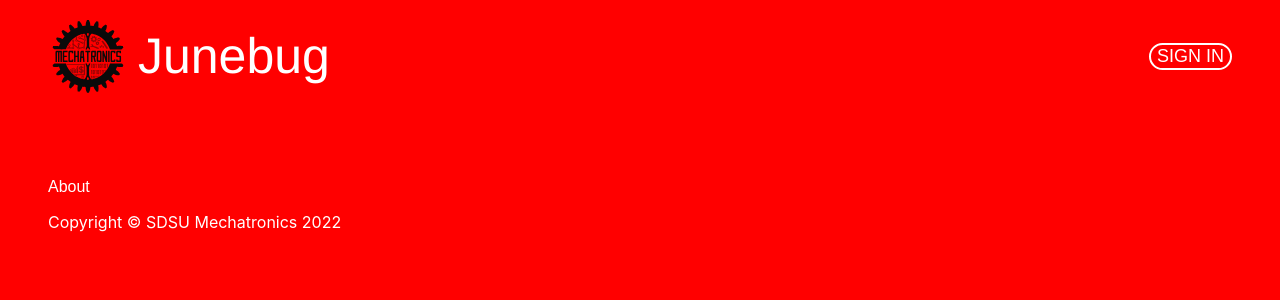
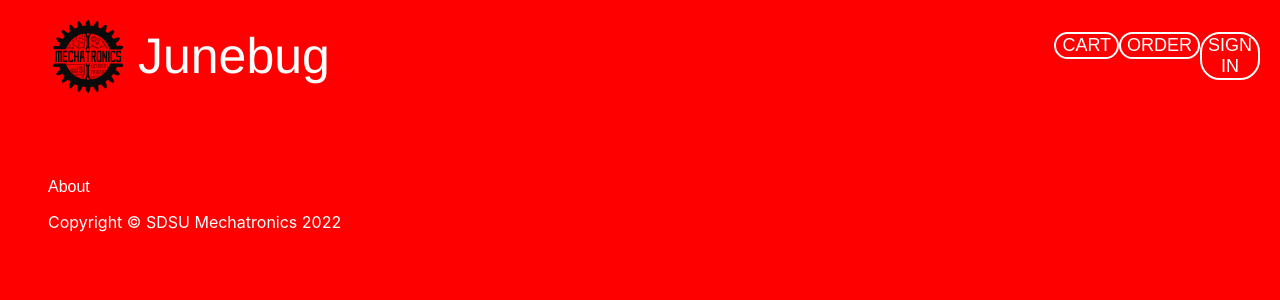
Before and after one commit to Mechatronics-SDSU/Junebug_website, a React (Create React App) app in the folder my-app/: page /cart in a window 1280 px wide. Shown: the top 300 px of the page. Built offline with nearby package versions, Linux system fonts and the light colour scheme.

Commit message:
Create react files for cart page and order page

```diff
--- a/my-app/src/App.jsx
+++ b/my-app/src/App.jsx
@@ -6,6 +6,8 @@ import {
   Home,
   Footer,
   Login,
+  Order,
+  Cart,
 } from "./components";
 
 
@@ -18,6 +20,8 @@ function App() {
           <Route path="/" element={<Home />} />
           <Route path="/about" element={<About />} />
           <Route path="/login" element={<Login />} />
+          <Route path="/order" element={<Order />} />
+          <Route path="/cart" element={<Cart />} />
         </Routes>
       </div>
       <Footer />
--- a/my-app/src/components/Button/Button.jsx
+++ b/my-app/src/components/Button/Button.jsx
@@ -3,7 +3,7 @@ import "./button.css";
 
 function Button (props) {
     return (
-        <Link to='/login' className="btn-container">
+        <Link to={props.route} className="btn-container">
             <button className="btn">{props.name}</button>
         </Link>
     );
--- a/my-app/src/components/Navbar/Navbar.jsx
+++ b/my-app/src/components/Navbar/Navbar.jsx
@@ -12,8 +12,9 @@ function Navbar() {
           <text className="navbar-logo-text">Junebug</text>
         </NavLink>
         <div className="navbar-btn">
-          <Button name="SIGN IN">
-          </Button>
+          <Button name="CART" route="/cart"/>
+          <Button name="ORDER" route="/order"/>
+          <Button name="SIGN IN" route="/login"/>
         </div>
       </div>
     </nav>
--- a/my-app/src/components/Navbar/navbar.css
+++ b/my-app/src/components/Navbar/navbar.css
@@ -39,3 +39,9 @@
 .navbar-logo-text:hover {
   color:#242424;
 }
+
+.navbar-btn {
+  display: flex;
+  justify-content: space-between;
+  width: 15%;
+}
--- /dev/null
+++ b/my-app/src/components/Pages/Cart.jsx
@@ -0,0 +1,7 @@
+function Cart() {
+    return (
+        <div></div>
+    );
+}
+
+export default Cart;
--- /dev/null
+++ b/my-app/src/components/Pages/Order.jsx
@@ -0,0 +1,7 @@
+function Order()  {
+    return (
+        <div></div>
+    );
+}
+
+export default Order;
--- a/my-app/src/components/index.js
+++ b/my-app/src/components/index.js
@@ -4,3 +4,5 @@ export { default as Home } from "./Pages/Home";
 export { default as About } from "./Pages/About";
 export { default as Button } from "./Button/Button";
 export { default as Login } from "./Pages/Login";
+export { default as Order } from "./Pages/Order";
+export { default as Cart } from "./Pages/Cart";
```
Also changed, not shown: my-app/src/components/Card/Card.jsx (added), my-app/src/components/Card/card.css (added).
